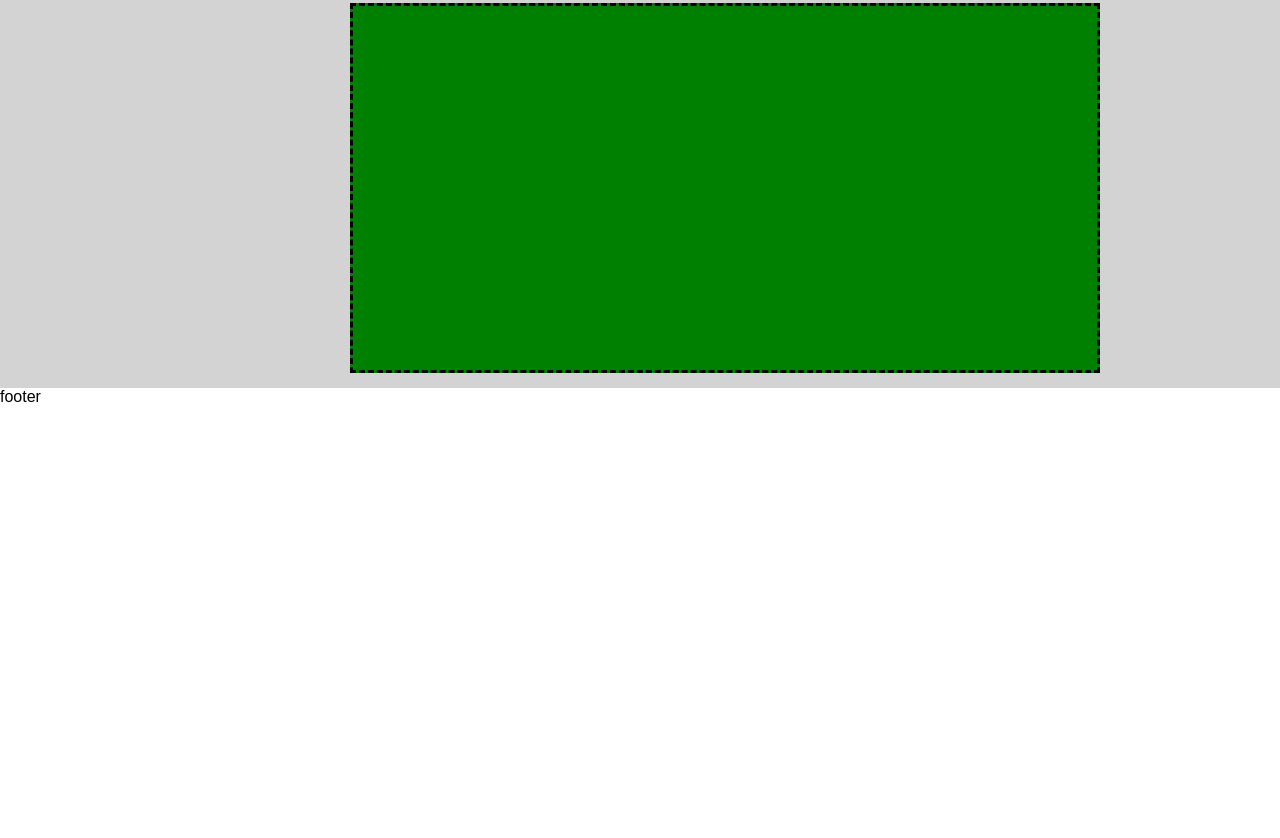
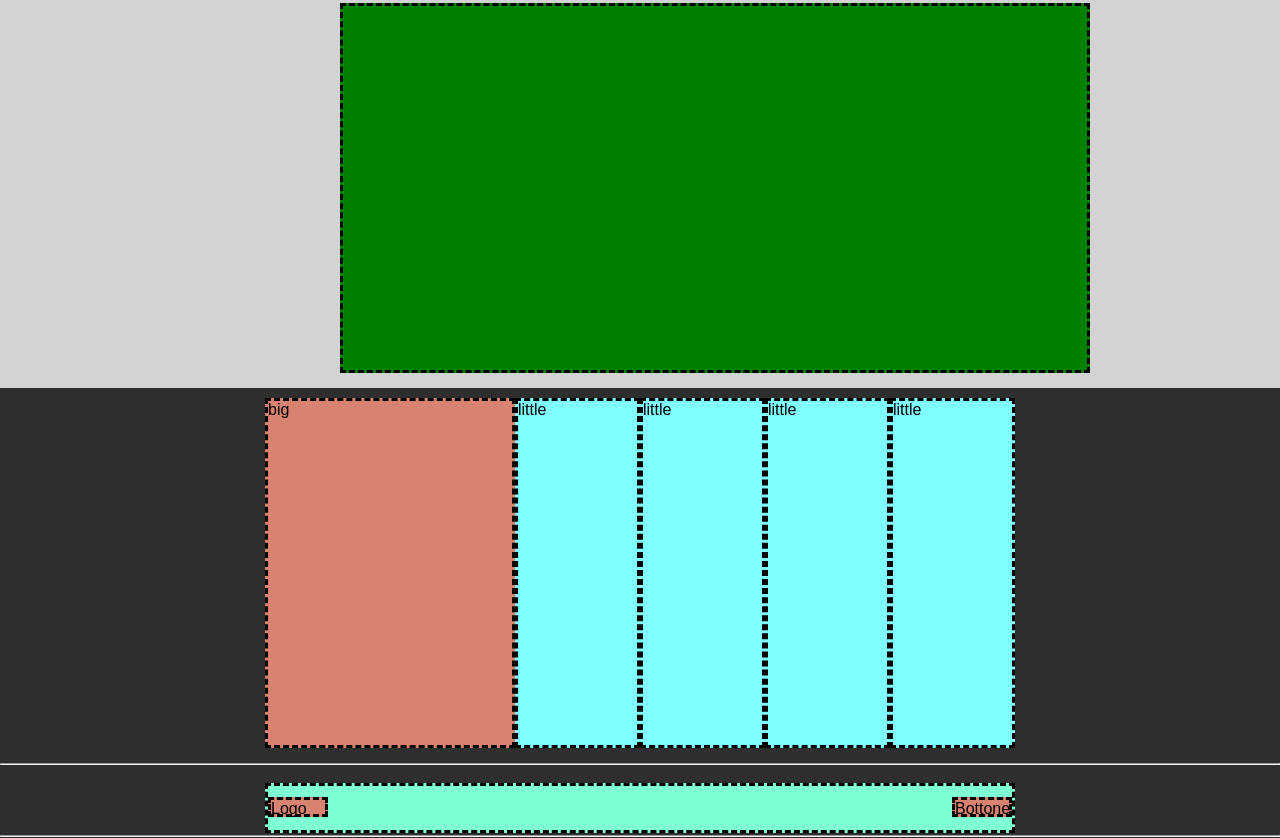
Before and after one commit to Federica-Gallucci/htmlcss-struttura-discord, a plain HTML site: page index.html in a window 1280 px wide. Shown: the part 862-1700 px from the top of the page. Before the commit the page ends 1268 px from the top, so only its background shows below. Drawn offline with Linux system fonts and the light colour scheme.

Commit message:
add footer

```diff
--- a/css/style.css
+++ b/css/style.css
@@ -143,6 +143,63 @@ ul {
   background-color: green;
   border-style: dashed;
   align-self: center;
-  margin-left: 350px;
+  margin-left: 340px;
 }
 /* FOOTER */
+
+.final {
+  height: 450px;
+  background-color: rgba(0, 0, 0, 0.818);
+}
+
+.high-box {
+  display: flex;
+  justify-content: center;
+  padding-top: 10px;
+  padding-bottom: 15px;
+}
+
+.list-box {
+  display: flex;
+}
+
+.big {
+  width: 250px;
+  height: 350px;
+  background-color: rgb(216, 131, 112);
+  border-style: dashed;
+}
+
+.little {
+  width: 125px;
+  height: 350px;
+  background-color: rgb(127, 255, 255);
+  border-style: dashed;
+}
+
+.all {
+  display: flex;
+  justify-content: center;
+  padding-top: 18px;
+  padding-bottom: 2px;
+}
+
+.low-box {
+  width: 750px;
+  height: 50px;
+  background-color: aquamarine;
+  border-style: dashed;
+}
+
+.inside {
+  display: flex;
+  justify-content: space-between;
+  padding-top: 11px;
+}
+
+.button {
+  width: 60px;
+  height: 20px;
+  background-color: rgb(216, 131, 112);
+  border-style: dashed;
+}
--- a/index.html
+++ b/index.html
@@ -61,7 +61,39 @@
         </div>
       </main>
 
-      <footer>footer</footer>
+      <footer>
+        <div class="final">
+          <!-- parte alta del footer -->
+          <div class="high-box">
+            <ul class="list-box">
+              <li class="big">big</li>
+              <li class="little">little</li>
+              <li class="little">little
+
+              </li>
+              <li class="little">little</li>
+              <li class="little">little</li>
+
+            </ul>
+          </div>
+
+          <hr>
+
+          <!-- parte bassa del footer -->
+         <div class="all">
+          <div class="low-box">
+
+            <ul class="inside" >
+              <li class="button">Logo</li>
+              <li class="button">Bottone</li>
+            </ul>
+
+          </div>
+         </div>
+         <hr>
+      </footer>
+
+
     </div>
   </body>
 </html>
```
